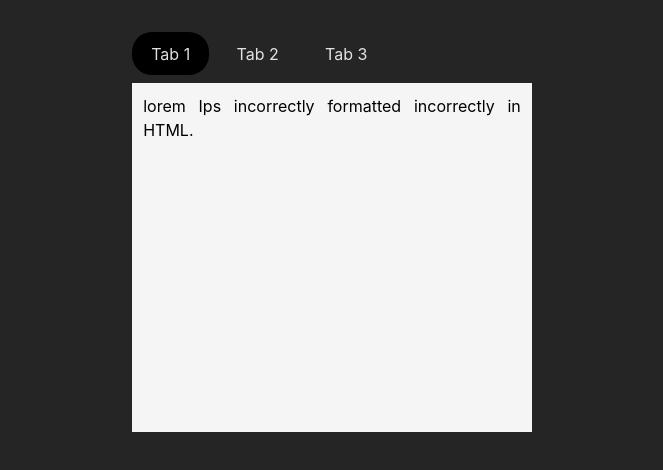
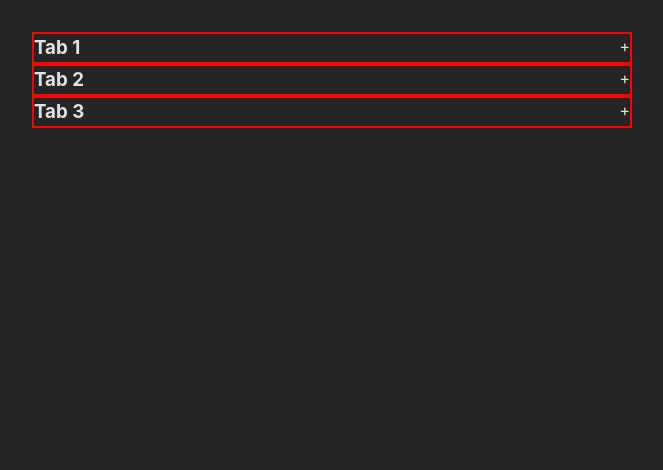
Before and after one commit to MiheerTamkhane/interview-prep, a React (Vite) app in the folder react-machine-coding/: page / in a window 1280 px wide. Shown: the top 470 px of the page, without its empty margins (308-971 px from the left). Built offline with nearby package versions, Linux system fonts and the light colour scheme.

Commit message:
Added Accordion in react

```diff
--- a/react-machine-coding/src/App.jsx
+++ b/react-machine-coding/src/App.jsx
@@ -1,11 +1,12 @@
 import "./App.css";
-import { MemoryGame, Tabs } from "./components";
+import { MemoryGame, Tabs, Accordion } from "./components";
 
 function App() {
   return (
     <>
       {/* <MemoryGame /> */}
-      <Tabs />
+      {/* <Tabs /> */}
+      <Accordion />
     </>
   );
 }
--- /dev/null
+++ b/react-machine-coding/src/components/Accordion/Accordion.css
@@ -0,0 +1,24 @@
+.wrapper {
+  max-width: 600px;
+  max-height: 600px;
+}
+
+.content {
+  max-height: 0;
+  background-color: bisque;
+  color: brown;
+  transition: all 0.3s cubic-bezier(0, 1, 0, 1);
+  overflow: hidden;
+}
+
+.content.show {
+  max-height: 100vh;
+  transition: all 0.3s cubic-bezier(1, 0, 1, 0);
+}
+
+.heading {
+  border: 2px solid red;
+  display: flex;
+  width: 100%;
+  justify-content: space-between;
+}
--- /dev/null
+++ b/react-machine-coding/src/components/Accordion/Accordion.jsx
@@ -0,0 +1,46 @@
+import { useState } from "react";
+import "./Accordion.css";
+const data = [
+  {
+    id: 1,
+    title: "Tab 1",
+    desc: "Lorem ipsum dolor sit amet consectetur adipisicing elit. Quasi explicabo officia voluptatibus dolorum voluptate accusantium optio necessitatibus neque deleniti? Odio.",
+  },
+  {
+    id: 2,
+    title: "Tab 2",
+    desc: "    Lorem, ipsum dolor sit amet consectetur adipisicing elit. Fugiat culpa sint harum? Dignissimos, quasi laborum dolor labore dolorem possimus assumenda deleniti doloremque? Cumque minima provident accusantium reiciendis! Ducimus asperiores tenetur illum dignissimos qui libero commodi vel, magni sequi! Illum explicabo consequatur a tenetur.",
+  },
+  {
+    id: 3,
+    title: "Tab 3",
+    desc: "Lorem ipsum dolor sit amet consectetur adipisicing elit. Sapiente hic accusamus recusandae blanditiis dolorum porro eius corporis fugit eos dicta cupiditate aut reiciendis, fuga veritatis non dolore distinctio nisi alias!",
+  },
+];
+
+export const Accordion = () => {
+  return (
+    <div>
+      {data.map((item) => (
+        <AccordionWrapper
+          key={item.id}
+          title={item.title}
+          content={item.desc}
+        />
+      ))}
+    </div>
+  );
+};
+
+const AccordionWrapper = ({ title, content }) => {
+  const [expand, setExpand] = useState(false);
+  return (
+    <div className="wrapper">
+      <div className="heading" onClick={() => setExpand(!expand)}>
+        <h3>{title}</h3>
+        <span>{expand ? "-" : "+"}</span>
+      </div>
+      <div className={expand ? "content show" : "content"}>{content}</div>
+    </div>
+  );
+};
--- a/react-machine-coding/src/components/index.js
+++ b/react-machine-coding/src/components/index.js
@@ -1,2 +1,3 @@
 export { MemoryGame } from "./MemoryGame/MemoryGame";
 export { Tabs } from "./Tabs/Tabs";
+export { Accordion } from "./Accordion/Accordion";
--- a/react-machine-coding/src/index.css
+++ b/react-machine-coding/src/index.css
@@ -13,6 +13,12 @@
   -moz-osx-font-smoothing: grayscale;
 }
 
+* {
+  margin: 0%;
+  padding: 0%;
+  box-sizing: border-box;
+}
+
 body {
   margin: 0;
   display: flex;
```
